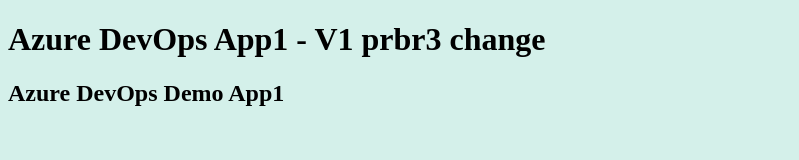
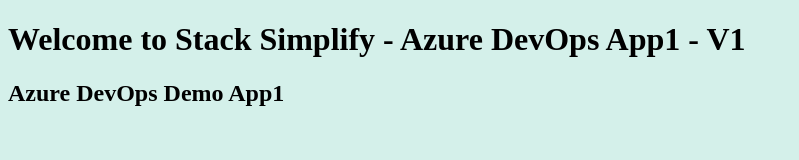
Before and after one commit to mynewlearnexpac3/pipelinepoc, a plain HTML site: page index.html in a window 1280 px wide. Shown: the whole page, without its empty margins (0-799 px from the left). Drawn offline with Linux system fonts and the light colour scheme.

```diff
--- a/index.html
+++ b/index.html
@@ -1,7 +1,7 @@
 <!DOCTYPE html>
 <html>
    <body style="background-color:rgb(212, 240, 234);">
-      <h1>Azure DevOps App1 - V1 prbr3 change</h1>
+      <h1>Welcome to Stack Simplify - Azure DevOps App1 - V1</h1>
       <h2>Azure DevOps Demo App1</h2>
    </body>
 </html>
```
Also changed, not shown: 3 other files.
